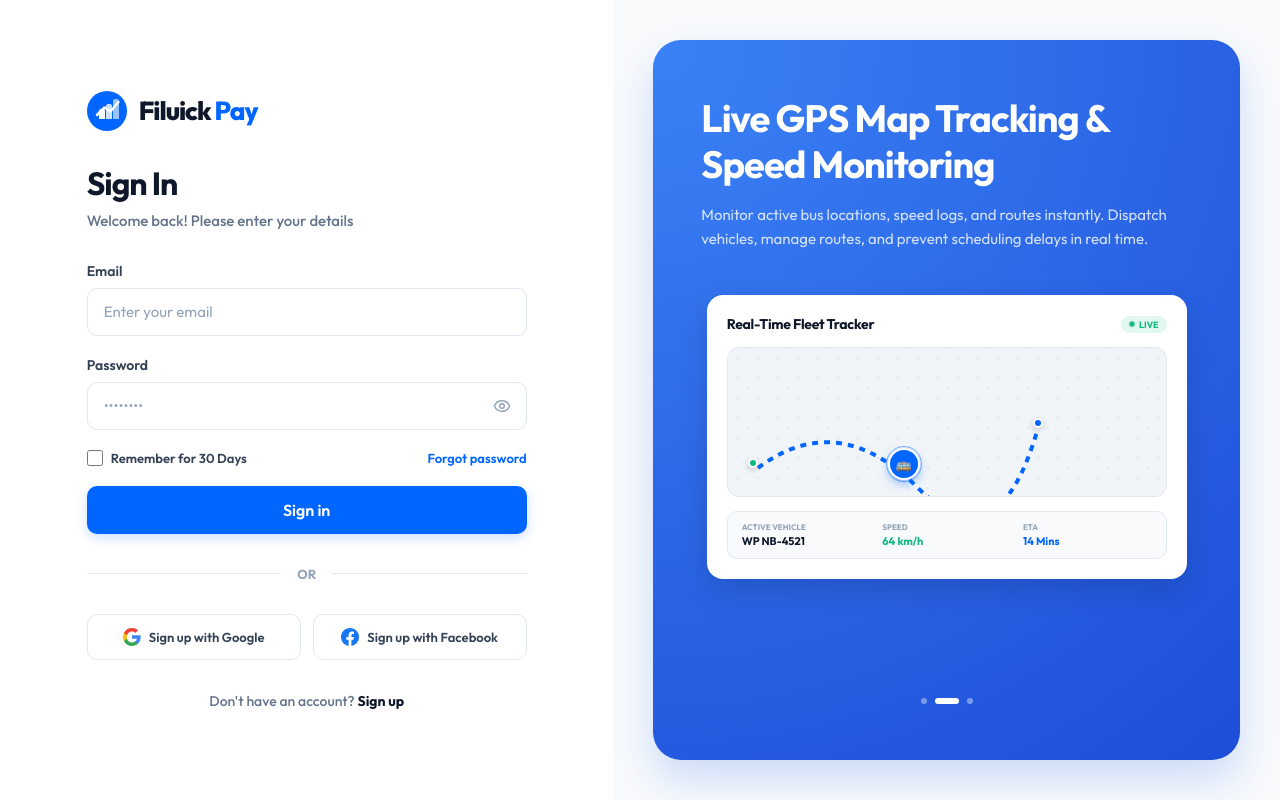
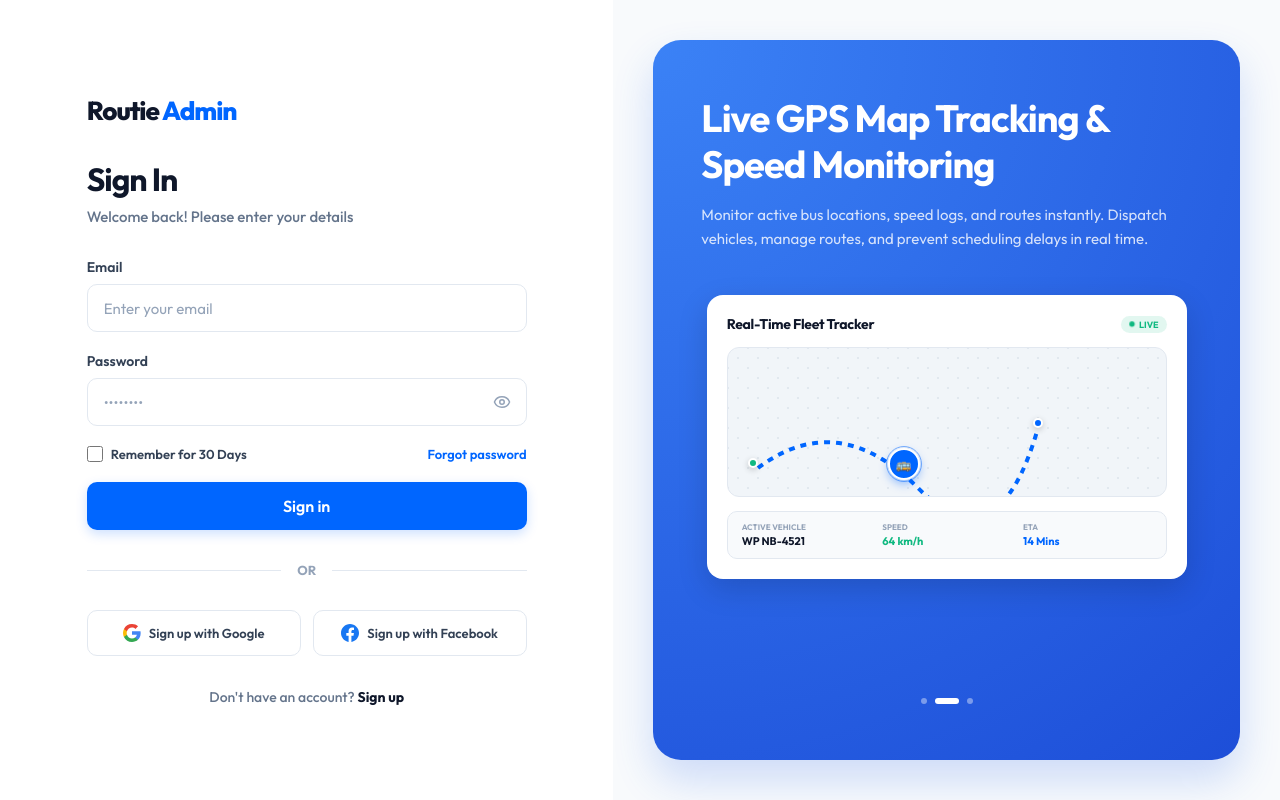
Before and after one commit to manee235/routie-admin, a React (Create React App) app: page /login in a window 1280 px wide. Built offline with nearby package versions, Linux system fonts and the light colour scheme; no server answers.

Commit message:
style: update login logo to Routie Admin

```diff
--- a/src/pages/Login.js
+++ b/src/pages/Login.js
@@ -67,14 +67,7 @@
         <div className="login-form-container">
           {/* Logo block */}
           <div className="logo-area">
-            <svg width="40" height="40" viewBox="0 0 40 40" fill="none" xmlns="http://www.w3.org/2000/svg" className="logo-icon">
-              <circle cx="20" cy="20" r="20" fill="#0066FF"/>
-              <path d="M12 28V20C12 18.8954 12.8954 18 14 18H16C17.1046 18 18 18.8954 18 20V28H12Z" fill="white"/>
-              <path d="M19 28V15C19 13.8954 19.8954 13 21 13H23C24.1046 13 25 13.8954 25 15V28H19Z" fill="white" fillOpacity="0.8"/>
-              <path d="M26 28V10C26 8.89543 26.8954 8 28 8H30C31.1046 8 32 8.89543 32 10V28H26Z" fill="white" fillOpacity="0.6"/>
-              <path d="M10 24L17.5 16.5L23.5 20.5L31.5 11" stroke="white" strokeWidth="2.5" strokeLinecap="round" strokeLinejoin="round"/>
-            </svg>
-            <span className="logo-title">Filuick <span className="logo-tag">Pay</span></span>
+            <span className="logo-title">Routie <span className="logo-tag">Admin</span></span>
           </div>
 
           <div className="login-headers">
```
